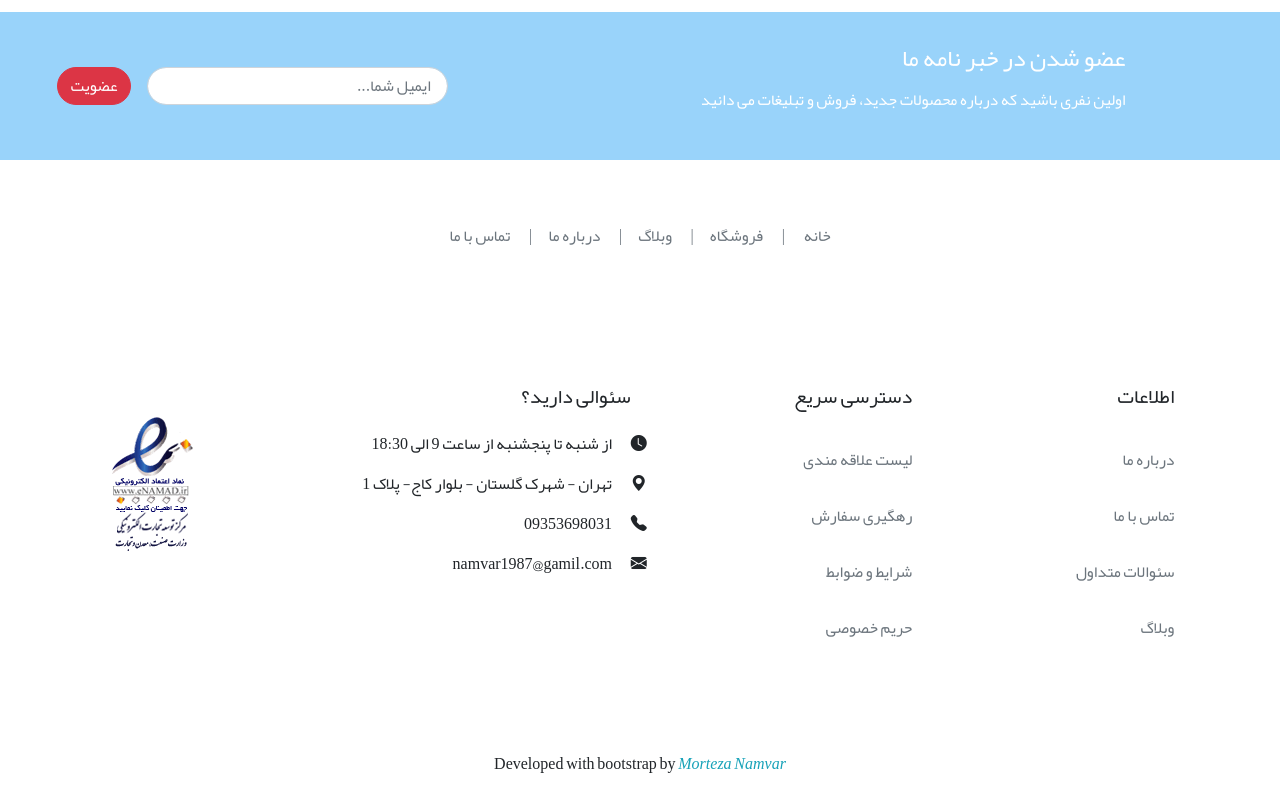
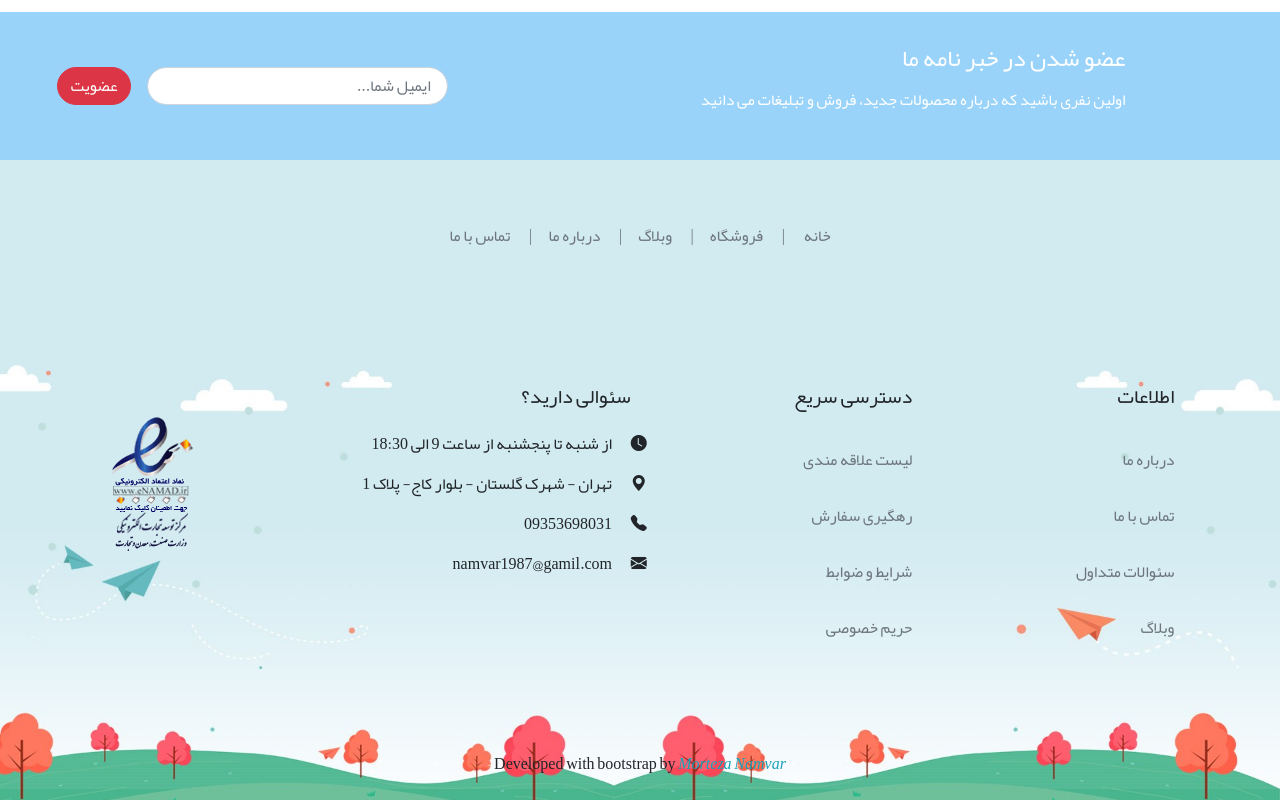
Before and after one commit to Morteza-Namvar/ninidigi-bootstrap-5-project-, a website: page index.html in a window 1280 px wide. Shown: the part 3865-4665 px from the top of the page. Drawn offline with nearby package versions, Linux system fonts and the light colour scheme; the site is published under a folder, as on GitHub Pages, so addresses that start at the root find nothing.

Commit message:
modify footer background image

```diff
--- a/style/main.css
+++ b/style/main.css
@@ -38,6 +38,6 @@ body {
     color: #fff;
 }
 .footer-img{
-    background: url(/img/footer-img.jpg) no-repeat center center/cover;
+    background: url("../img/footer-img.jpg") no-repeat center center/cover;
 
 }
```
